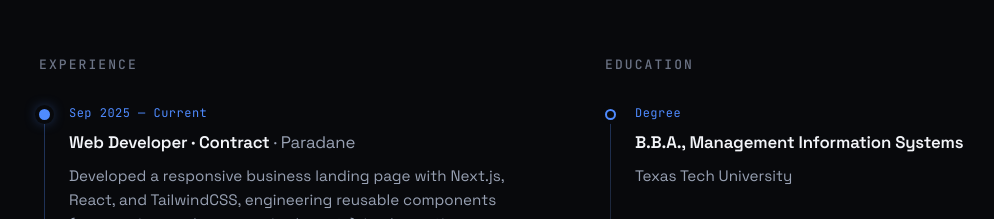
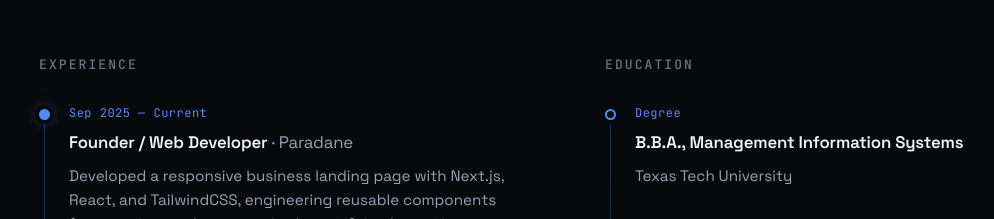
Before and after one commit to Michaelfleck/michaelfleck-portfolio, a React (Vite) app: page / in a window 1280 px wide. Shown: the part 1900-2119 px from the top of the page, without its empty margins (67-1061 px from the left). Built offline with nearby package versions, Linux system fonts and the light colour scheme; no server answers.

Commit message:
Update About.jsx

```diff
--- a/src/components/sections/About.jsx
+++ b/src/components/sections/About.jsx
@@ -133,7 +133,7 @@ const skills = [
 const experience = [
   {
     when: "Sep 2025 — Current",
-    role: "Web Developer · Contract",
+    role: "Founder / Web Developer",
     org: "Paradane",
     desc: "Developed a responsive business landing page with Next.js, React, and TailwindCSS, engineering reusable components (nav, service cards, responsive layouts), implementing smooth scrolling and dynamic UI behaviors, and applying image optimization and SEO best practices.",
     now: true,
```
